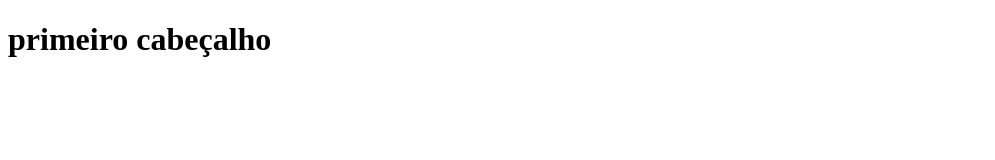
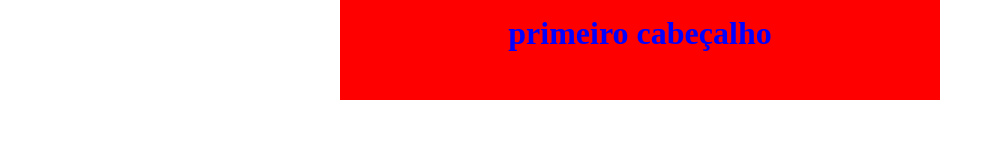
Before and after one commit to Lucas6226/Logo-ali, a plain HTML site: page index.html in a window 1280 px wide. Shown: the whole page, without its empty margins (0-995 px from the left). Drawn offline with Linux system fonts and the light colour scheme.

Commit message:
first updade

```diff
--- a/index.html
+++ b/index.html
@@ -4,9 +4,12 @@
     <meta charset="UTF-8">
     <meta http-equiv="X-UA-Compatible" content="IE=edge">
     <meta name="viewport" content="width=device-width, initial-scale=1.0">
+    <link rel="stylesheet" href="style.css">
     <title>aprendendo css3</title>
 </head>
 <body>
-    <h1>primeiro cabeçalho</h1>
+    <div id="cabecalho">
+        <h1>primeiro cabeçalho</h1>
+    </div>
 </body>
 </html>
--- /dev/null
+++ b/style.css
@@ -0,0 +1,19 @@
+@charset "UTF-8";
+
+* {
+    margin: 0px;
+    padding: 0px;
+}
+
+#cabecalho {
+    margin: auto;
+    background-color: red;
+    width: 600px;
+    height: 100px;
+}
+
+#cabecalho h1 {
+    padding-top: 15px;
+    text-align: center;
+    color: blue;
+}
```
